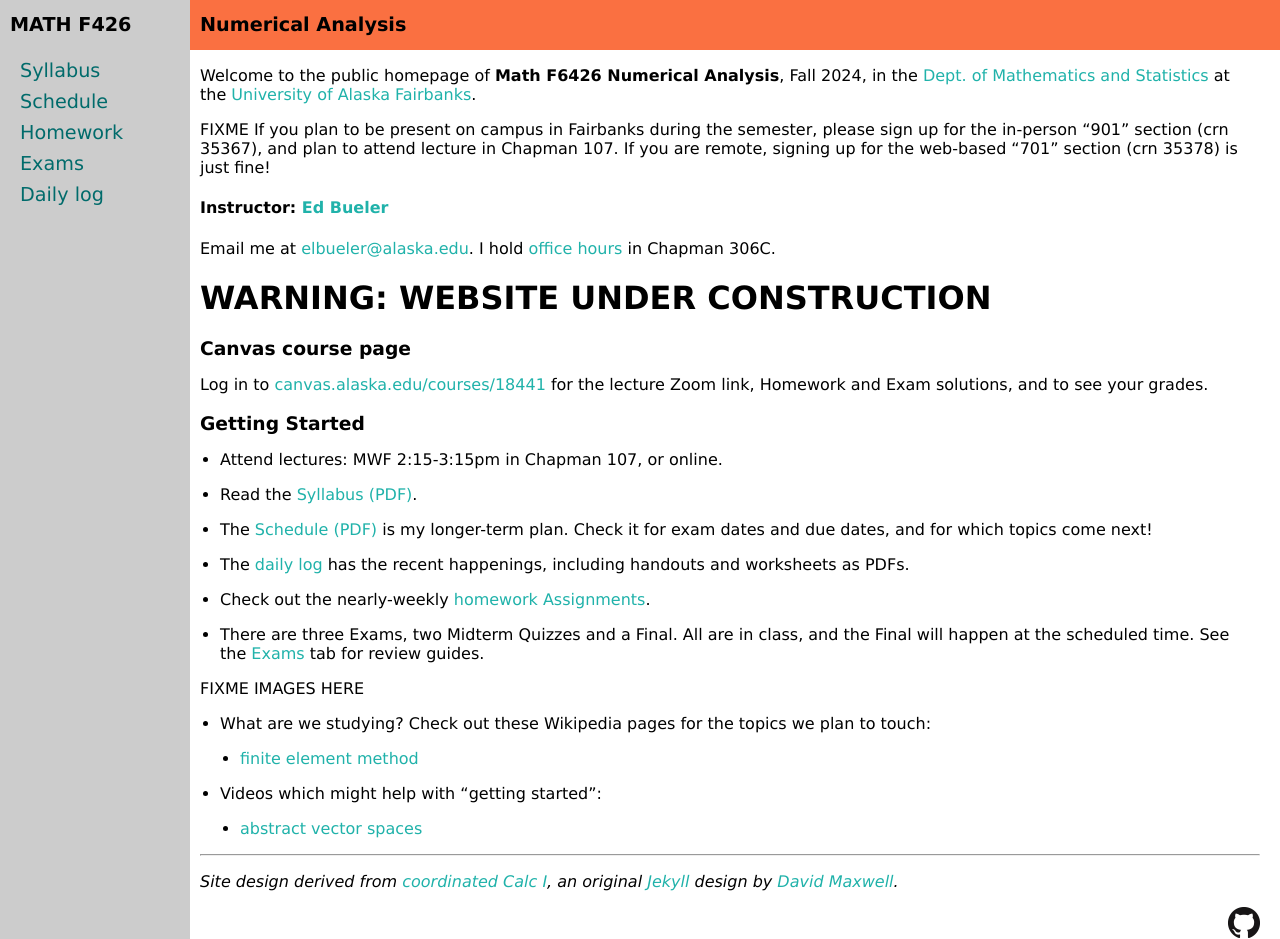
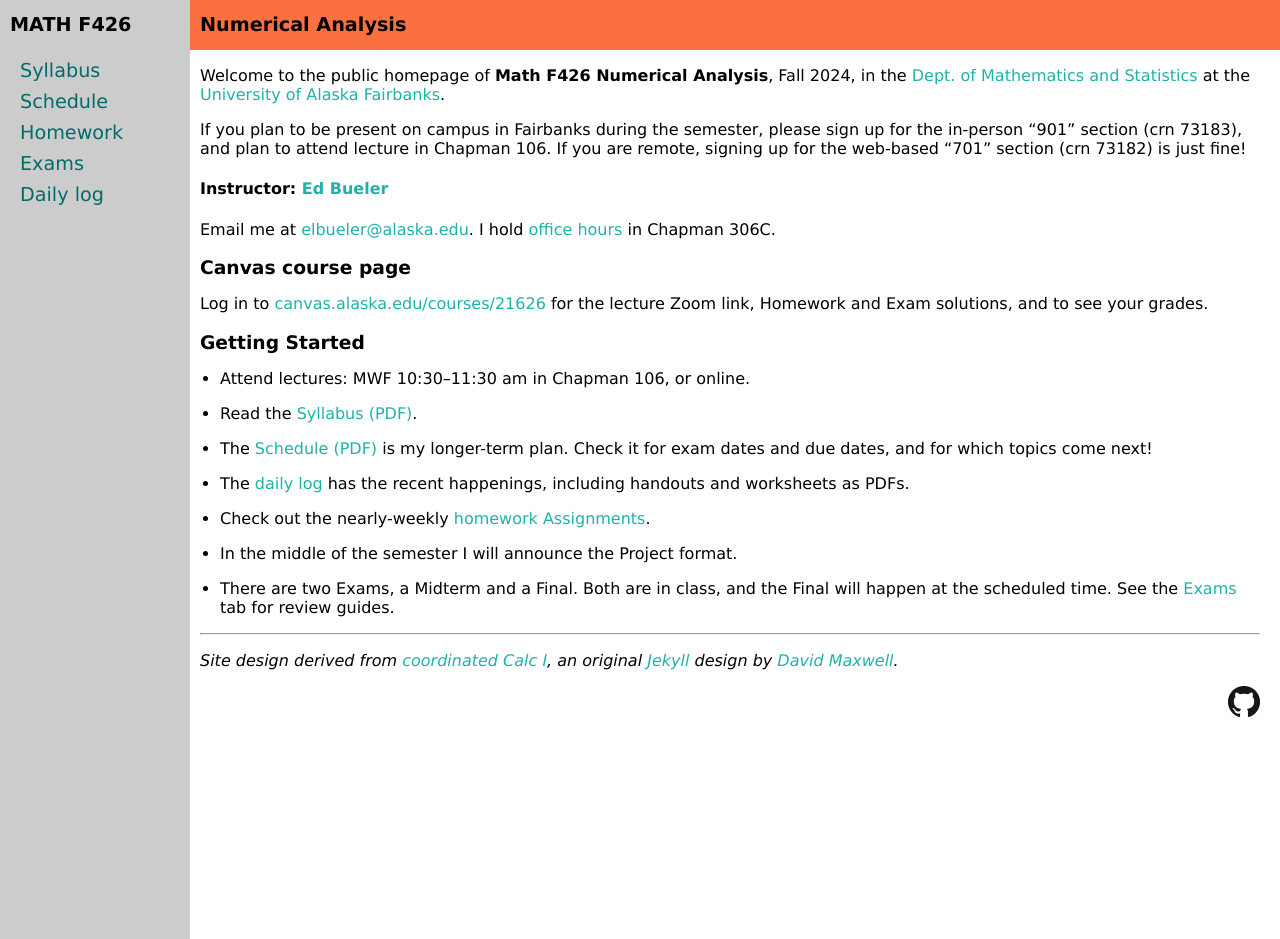
Before and after one commit to bueler/numerical, a Jekyll site: the page built from index.md, in a window 1280 px wide and 939 px high. Built offline with Jekyll 4.4.1, drawn with Linux system fonts in a browser that asks for light colours.

Commit message:
front page closer to true ... but links wrong

```diff
--- a/index.md
+++ b/index.md
@@ -3,23 +3,21 @@ layout: course-page
 title: Bueler's Math F426 in Fall 2024 at UAF
 ---
 
-Welcome to the public homepage of **Math F6426 Numerical Analysis**, Fall 2024, in the [Dept. of Mathematics and Statistics](http://www.uaf.edu/dms/) at the [University of Alaska Fairbanks](http://www.uaf.edu/).
+Welcome to the public homepage of **Math F426 Numerical Analysis**, Fall 2024, in the [Dept. of Mathematics and Statistics](http://www.uaf.edu/dms/) at the [University of Alaska Fairbanks](http://www.uaf.edu/).
 
-FIXME If you plan to be present on campus in Fairbanks during the semester, please sign up for the in-person "901" section (crn 35367), and plan to attend lecture in Chapman 107.  If you are remote, signing up for the web-based "701" section (crn 35378) is just fine!
+If you plan to be present on campus in Fairbanks during the semester, please sign up for the in-person "901" section (crn 73183), and plan to attend lecture in Chapman 106.  If you are remote, signing up for the web-based "701" section (crn 73182) is just fine!
 
 #### Instructor:  [Ed Bueler](http://bueler.github.io/)
 
 Email me at [elbueler@alaska.edu](mailto:elbueler@alaska.edu).  I hold [office hours](http://bueler.github.io/OffHrs.htm) in Chapman 306C.
 
-# WARNING: WEBSITE UNDER CONSTRUCTION
-
 ### Canvas course page
 
-Log in to [canvas.alaska.edu/courses/18441](https://canvas.alaska.edu/courses/18441) for the lecture Zoom link, Homework and Exam solutions, and to see your grades.
+Log in to [canvas.alaska.edu/courses/21626](https://canvas.alaska.edu/courses/21626) for the lecture Zoom link, Homework and Exam solutions, and to see your grades.
 
 ### Getting Started
 
-* Attend lectures: MWF 2:15-3:15pm in Chapman 107, or online.
+* Attend lectures: MWF 10:30--11:30 am in Chapman 106, or online.
 
 * Read the [Syllabus (PDF)](assets/general/S24/syllabus.pdf).
 
@@ -29,16 +27,9 @@ Log in to [canvas.alaska.edu/courses/18441](https://canvas.alaska.edu/courses/18
 
 * Check out the nearly-weekly [homework Assignments](homework).
 
-* There are three Exams, two Midterm Quizzes and a Final.  All are in class, and the Final will happen at the scheduled time.  See the [Exams](exams) tab for review guides.
+* In the middle of the semester I will announce the Project format.
 
-FIXME IMAGES HERE
-
-* What are we studying?  Check out these Wikipedia pages for the topics we plan to touch:
-
-    * [finite element method](https://en.wikipedia.org/wiki/Finite_element_method)
-
-* Videos which might help with "getting started":
-    * [abstract vector spaces](https://www.youtube.com/watch?v=TgKwz5Ikpc8)
+* There are two Exams, a Midterm and a Final.  Both are in class, and the Final will happen at the scheduled time.  See the [Exams](exams) tab for review guides.
 
 ---
 _Site design derived from [coordinated Calc I](https://uaf-math251.github.io/), an original [Jekyll](https://jekyllrb.com/) design by [David Maxwell](https://damaxwell.github.io/)._
```
